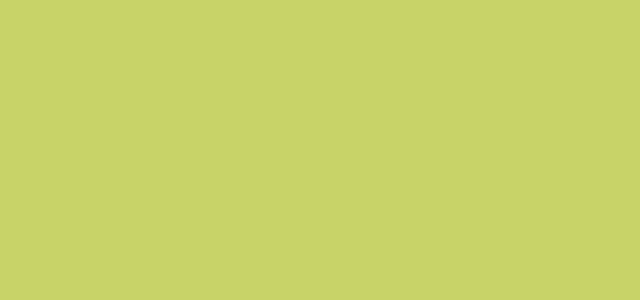
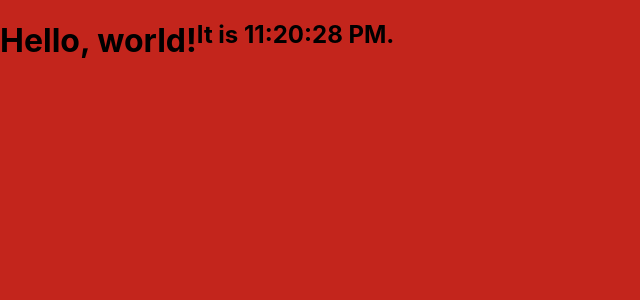
Before and after one commit to cbatsoula/color-homepage, a React (Create React App) app: page / in a window 1280 px wide. Shown: the top 300 px of the page, without its empty margins (0-640 px from the left). Built offline with nearby package versions, Linux system fonts and the light colour scheme.

Commit message:
clock added, with each tick of the second hand the background color changes

```diff
--- a/src/App.js
+++ b/src/App.js
@@ -2,6 +2,10 @@
 import './App.css';
 
 class App extends React.Component {
+
+  state = {
+    date: new Date(),
+  }
 
   randomColor = () => {
     let start = "#"
@@ -13,12 +17,43 @@
 
 
 
+  // constructor(props) {
+  //   super(props);
+  //   this.state = {
+  //     date: new Date(),
+  //     color: randomColor(),
+  //   };
+  //
+  // }
+
+
+  componentDidMount() {
+    this.timerID = setInterval(
+      () => this.tick(),
+      1000
+    );
+  }
+
+  componentWillUnmount() {
+    clearInterval(this.timerID);
+  }
+
+  tick() {
+    this.setState({
+      date: new Date(),
+    });
+  }
+
+
+
+
 
   render () {
 
     return (
       <div className="App" style={{backgroundColor: this.randomColor()}}>
-
+      <h1>Hello, world!</h1>
+      <h2>It is {this.state.date.toLocaleTimeString()}.</h2>
 
 
       </div>
```
